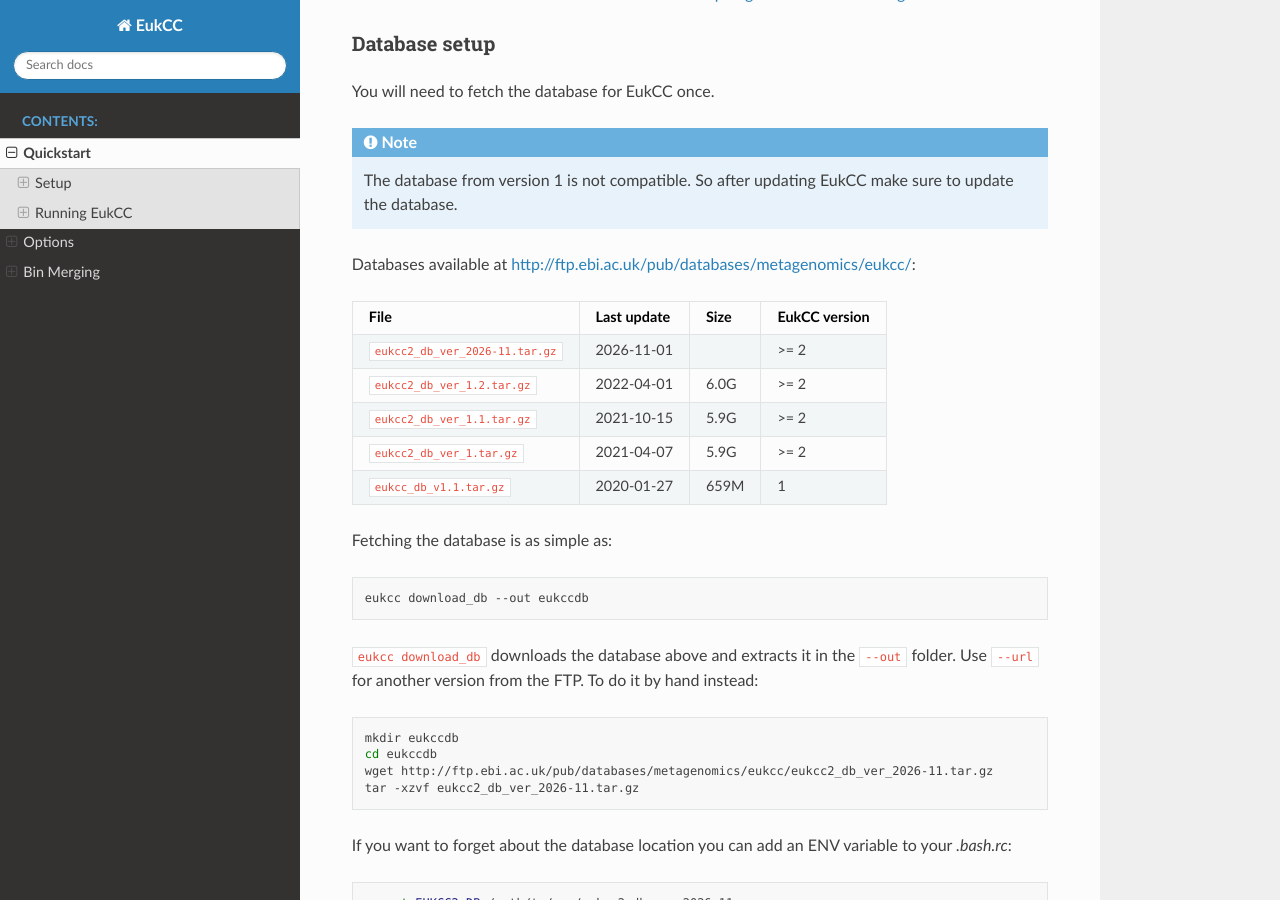
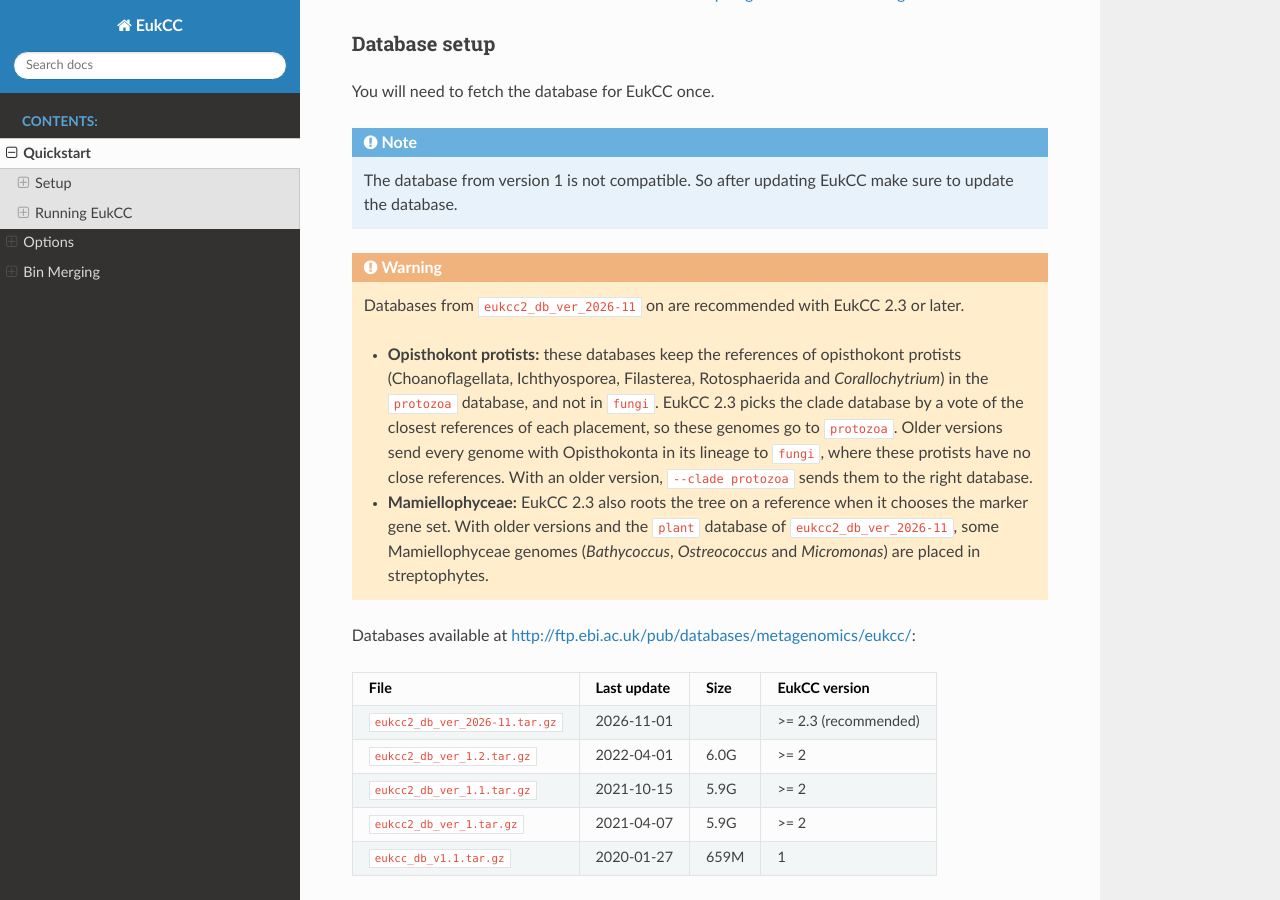
Before and after one commit to EBI-Metagenomics/EukCC, a Sphinx documentation site: the page built from docs/quickstart.rst, in a window 1280 px wide and 900 px high, scrolled down 757 px. Built offline with Sphinx 7.4.7 and the Read the Docs theme 3.1.0, drawn with Linux system fonts in a browser that asks for light colours.

Commit message:
adjust dynamic root and docs

```diff
--- a/docs/quickstart.rst
+++ b/docs/quickstart.rst
@@ -42,6 +42,22 @@ You will need to fetch the database for EukCC once.
 
     The database from version 1 is not compatible. So after updating EukCC make sure to update the database.
 
+.. warning::
+
+    Databases from ``eukcc2_db_ver_2026-11`` on are recommended with EukCC 2.3 or later.
+
+    - **Opisthokont protists:** these databases keep the references of opisthokont protists
+      (Choanoflagellata, Ichthyosporea, Filasterea, Rotosphaerida and *Corallochytrium*) in
+      the ``protozoa`` database, and not in ``fungi``. EukCC 2.3 picks the clade database by a
+      vote of the closest references of each placement, so these genomes go to ``protozoa``.
+      Older versions send every genome with Opisthokonta in its lineage to ``fungi``, where
+      these protists have no close references. With an older version, ``--clade protozoa``
+      sends them to the right database.
+    - **Mamiellophyceae:** EukCC 2.3 also roots the tree on a reference when it chooses the
+      marker gene set. With older versions and the ``plant`` database of
+      ``eukcc2_db_ver_2026-11``, some Mamiellophyceae genomes (*Bathycoccus*, *Ostreococcus*
+      and *Micromonas*) are placed in streptophytes.
+
 Databases available at http://ftp.ebi.ac.uk/pub/databases/metagenomics/eukcc/:
 
 .. list-table::
@@ -54,7 +70,7 @@ Databases available at http://ftp.ebi.ac.uk/pub/databases/metagenomics/eukcc/:
     * - ``eukcc2_db_ver_2026-11.tar.gz``
       - 2026-11-01
       -
-      - >= 2
+      - >= 2.3 (recommended)
     * - ``eukcc2_db_ver_1.2.tar.gz``
       - 2022-04-01
       - 6.0G
```
Also changed, not shown: CHANGELOG.md (+4 -0 lines), docs/usage/options.rst (+5 -2 lines), 2 other files.
